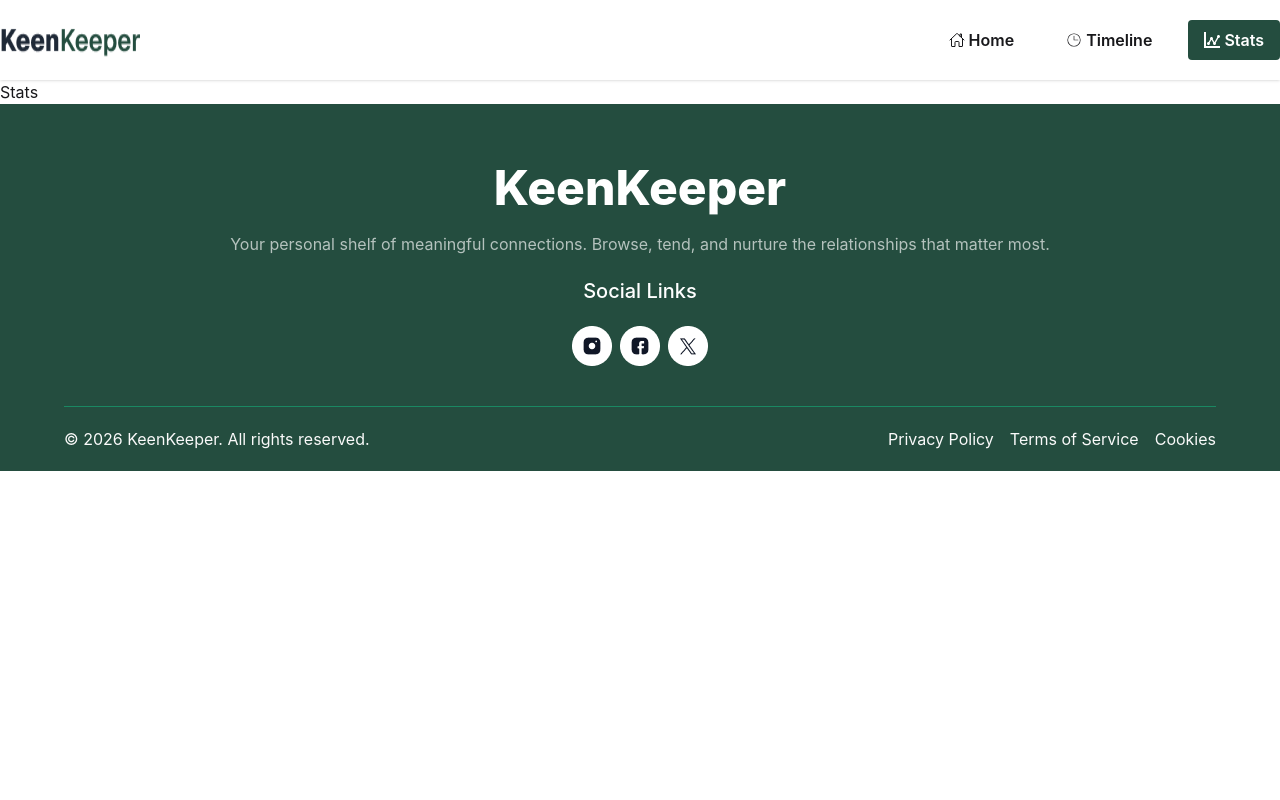
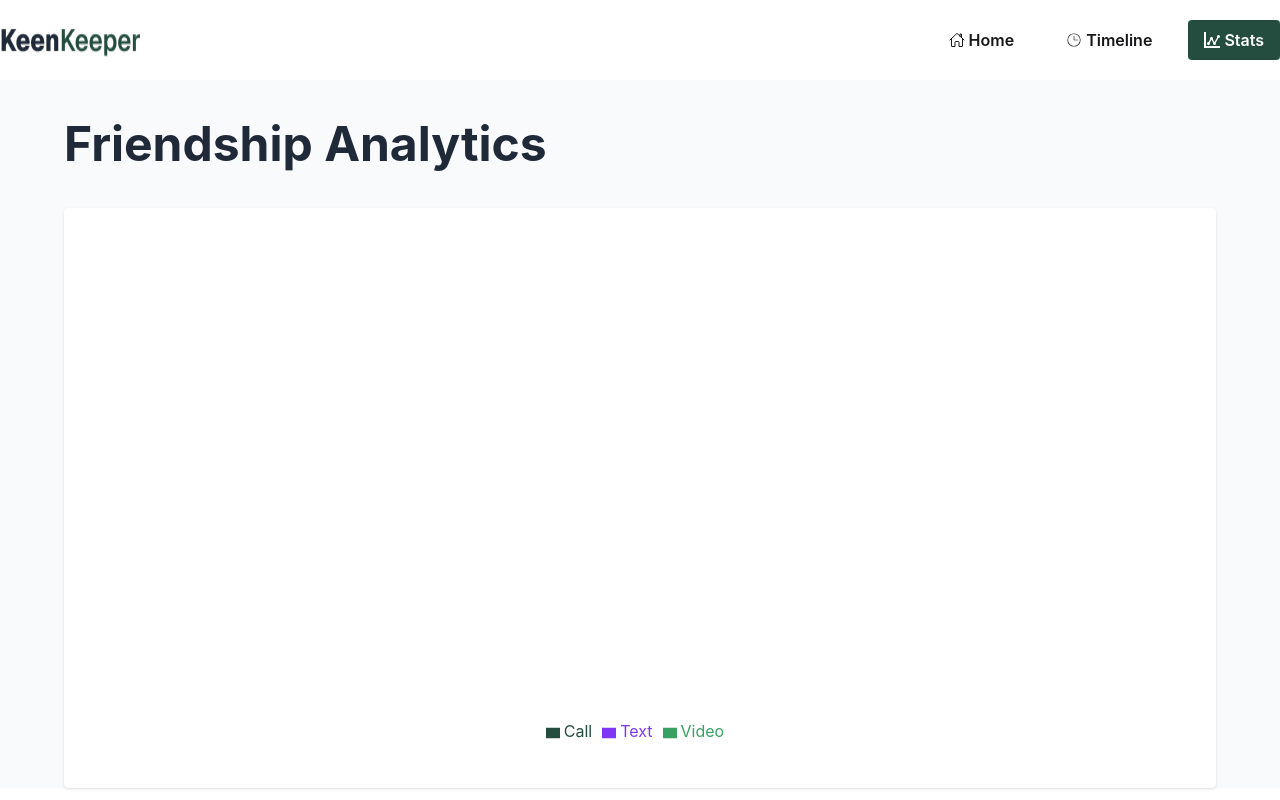
Before and after one commit to boduruddin84/keenKeeper, a React (Vite) app: page /stats in a window 1280 px wide. Shown: the top 800 px of the page. Built offline with nearby package versions, Linux system fonts and the light colour scheme.

Commit message:
Pie Chart Added

```diff
--- a/package.json
+++ b/package.json
@@ -17,6 +17,7 @@
     "react-router": "^7.14.1",
     "react-spinners": "^0.17.0",
     "react-toastify": "^11.0.5",
+    "recharts": "^3.8.1",
     "tailwindcss": "^4.2.2"
   },
   "devDependencies": {
--- a/src/components/ui/FriendDetailsCard.jsx
+++ b/src/components/ui/FriendDetailsCard.jsx
@@ -142,7 +142,7 @@ const handleVideo = () => {
                         <img className="w-10 h-10" src={TextImg} alt="Text button" />
                         <p className="mt-2 text-[18px] text-[#1F2937]">Text</p>
                     </button>
-                    <button onClick={() => handleVideo()} className="btn flex-col mt-3 py-15 px-25">
+                    <button onClick={handleVideo} className="btn flex-col mt-3 py-15 px-25">
                         <img className="w-10 h-10" src={VideoImg} alt="Video button" />
                         <p className="mt-2 text-[18px] text-[#1F2937]">Video</p>
                     </button>
--- a/src/pages/statsPage/Stats.jsx
+++ b/src/pages/statsPage/Stats.jsx
@@ -1,9 +1,65 @@
-import React from 'react'
+import React, { useContext } from "react";
+import { PieChart, Pie, ResponsiveContainer, Legend, Tooltip } from "recharts";
+import { ClickedFriendContext } from "../../context/ClickedFriendContext";
 
 const Stats = () => {
+
+  const {clickedFriend} = useContext(ClickedFriendContext);
+
+  const isAnimationActive = true;
+
+  const counts = {
+    Call: 0,
+    Text: 0,
+    Video: 0
+  };
+
+  clickedFriend.forEach(item => {
+    counts[item.type]++;
+  });
+
+  const data = [
+    { name: "Call", value: counts.Call, fill: "#244d3f" },
+    { name: "Video", value: counts.Video, fill: "#37a163" },
+    { name: "Text", value: counts.Text, fill: "#7f37f5" },
+  ];
+
   return (
-    <div>Stats</div>
-  )
-}
+    <div className="bg-[#F8FAFC]">
+      <div className="w-[90%] lg:w-6xl mx-auto">
+        <h3 className="text-5xl font-bold text-[#1F2937] py-10">
+          Friendship Analytics
+        </h3>
+        <div className="bg-white shadow-sm rounded-sm py-10 mb-20">
+          <div
+            style={{
+              width: "100%",
+              maxWidth: "500px",
+              height: "500px",
+              margin: "0 auto",
+            }}
+          >
+            <ResponsiveContainer width="100%" height="100%">
+              <PieChart>
+                <Pie
+                  data={data}
+                  innerRadius="80%"
+                  outerRadius="100%"
+                  cornerRadius={10}
+                  fill="#8884d8"
+                  paddingAngle={5}
+                  dataKey="value"
+                  isAnimationActive={isAnimationActive}
+                />
+                <Legend />
+                <Tooltip />
+              </PieChart>
+            </ResponsiveContainer>
+          </div>
+        </div>
+      </div>
+    </div>
+  );
+};
 
-export default Stats
+export default Stats;
```
Also changed, not shown: 1 other file (tests, documents, lock files or other folders).
